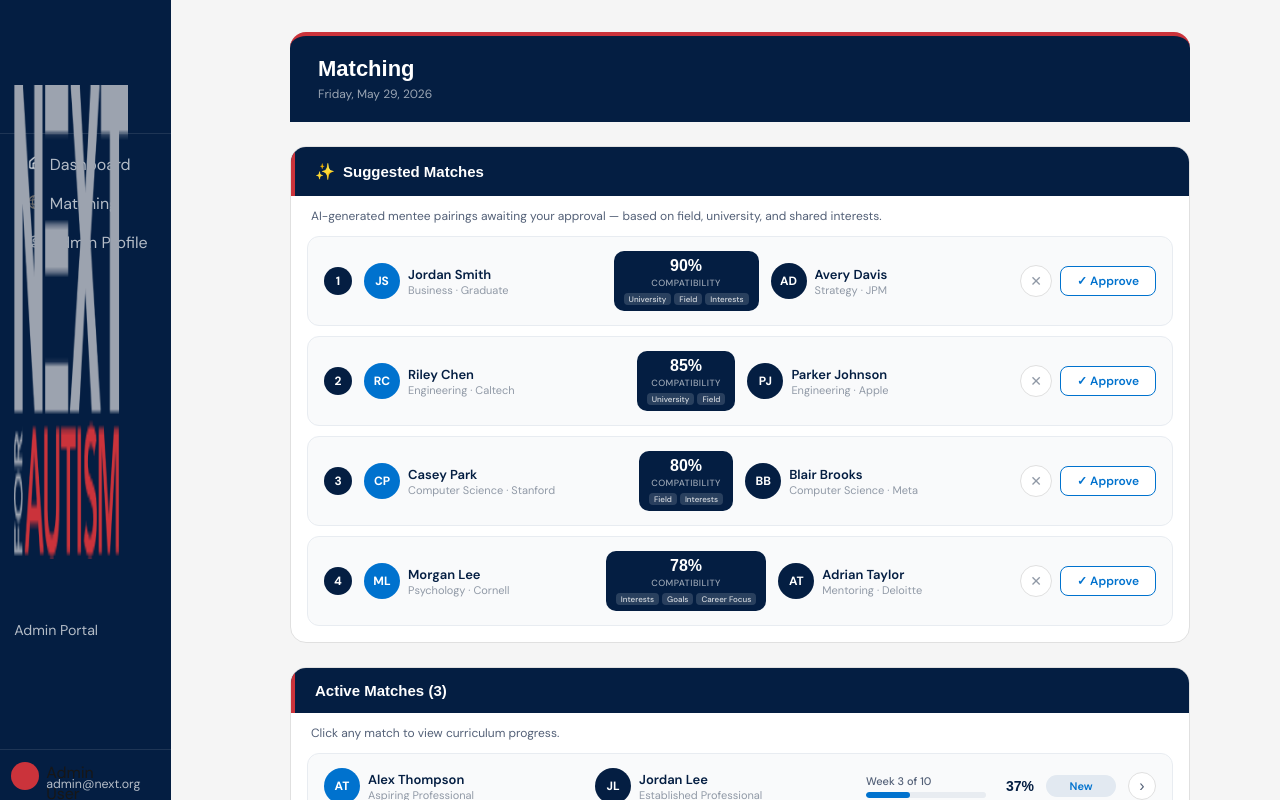
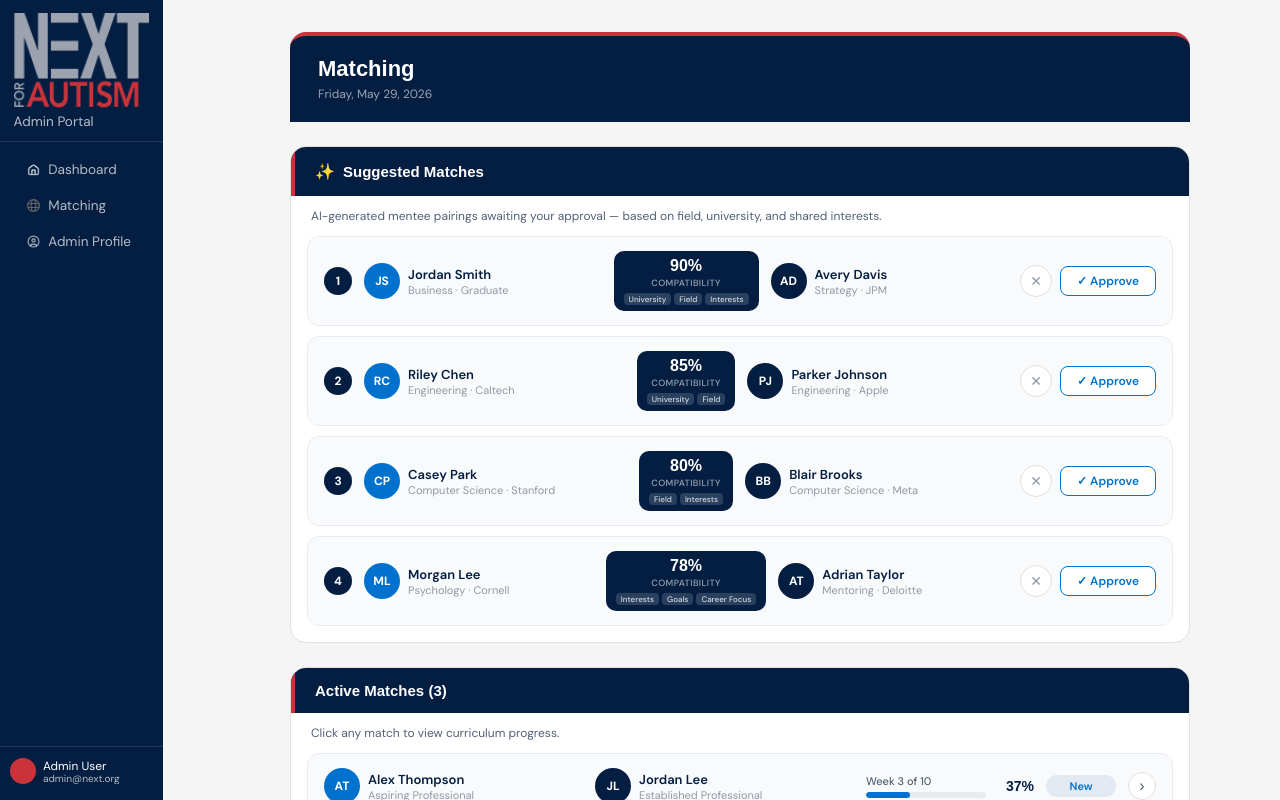
Before and after one commit to MentoredSP26/NextForAutism, a Next.js app in the folder matchingplatform/: page /matching in a window 1280 px wide. Shown: the top 800 px of the page. Built offline with nearby package versions, Linux system fonts and the light colour scheme.

Commit message:
fully fixed navbar

```diff
--- a/matchingplatform/src/components/NavButton/styles.css
+++ b/matchingplatform/src/components/NavButton/styles.css
@@ -8,35 +8,42 @@ body {
     display: flex;
     flex-direction: row;
     align-items: center;
-    padding: 0 0 0 1.11vw;   /* 16px / 1440px */
-    gap: 0.83vw;              /* 12px / 1440px */
-
-    width: 13.33vw;           /* 192px / 1440px */
-    height: 4.89vh;           /* 44px / 900px */
-
+    padding: 0 0 0 1.06vw;    /* 16 / 1512 */
+    gap: 0.79vw;              /* 12 / 1512 */
+    width: 12.7vw;            /* 192 / 1512 */
+    height: 4.48vh;           /* 44 / 982 */
     background: #041E42;
-
     flex: none;
     order: 0;
     align-self: stretch;
     flex-grow: 0;
     color: rgba(255, 255, 255, 0.7);
+    cursor: pointer;
 }
 
-.button:hover {
+.nav-button:hover {
     background-color: #CB333B;
 }
 
 .content {
-    gap: 0.11vh;              /* 1px / 900px */
-    padding-left: 1.11vw;     /* 16px / 1440px */
+    display: flex;
+    flex-direction: row;
+    align-items: center;
+    gap: 0.1vh;               /* 1 / 982 */
+    padding-left: 1.06vw;     /* 16 / 1512 */
 }
 
 .nav-logo {
-    width: 1.25vw;            /* 18px / 1440px */
-    padding-right: 0.21vw;    /* 3px / 1440px */
+    width: 1.19vw;            /* 18 / 1512 */
+    height: auto;             /* no stretching */
+    padding-right: 0.2vw;     /* 3 / 1512 */
+    flex: none;
 }
 
 .button-text {
-    padding-left: 0.42vw;     /* 6px / 1440px */
+    padding-left: 0.4vw;      /* 6 / 1512 */
+    font-size: clamp(11px, 1.06vw, 16px);
+    white-space: nowrap;
+    overflow: hidden;
+    text-overflow: ellipsis;
 }
--- a/matchingplatform/src/components/navbar/styles.css
+++ b/matchingplatform/src/components/navbar/styles.css
@@ -3,6 +3,8 @@
 body {
     font-family: 'DM Sans', sans-serif;
 }
+
+/* ─── NAVBAR ─── */
 
 .navBar {
     display: flex;
@@ -10,7 +12,7 @@ body {
     align-items: flex-start;
     padding: 0;
     position: fixed;
-    width: 13.33vw;      /* 192px / 1440px */
+    width: 12.7vw;            /* 192 / 1512 */
     height: 100vh;
     background: #041E42;
     flex: none;
@@ -20,9 +22,13 @@ body {
 
 .nav-top {
     box-sizing: border-box;
-    width: 13.33vw;          /* 192px / 1440px */
-    height: 16.75vh;         /* 150.75px / 900px */
-    border-bottom: 0.15vh solid rgba(255, 255, 255, 0.1);  /* 1.33px / 900px */
+    width: 12.7vw;
+    padding: 1.63vh 1.06vw;   /* 16px top/bottom, 16px left/right */
+    display: flex;
+    flex-direction: column;
+    align-items: flex-start;
+    gap: 0.81vh;               /* small gap between logo and text */
+    border-bottom: 0.14vh solid rgba(255, 255, 255, 0.1);
     background: #041E42;
     flex: none;
     order: 0;
@@ -30,42 +36,27 @@ body {
 }
 
 .logo {
-    display: flex;
-    flex-direction: column;
-    align-items: flex-start;
-    padding: 0;
-    position: absolute;
-    width: 66.67%;           /* 128px / 192px — relative to parent */
-    height: 59.31%;          /* 89.42px / 150.75px — relative to nav-top */
-    left: 8.33%;             /* 16px / 192px */
-    top: 10.61%;             /* 16px / 150.75px */
+    width: 10.58vw;
+    height: auto;
 }
 
 .nav-profile {
     display: flex;
     flex-direction: row;
     align-items: flex-start;
-    padding: 0;
-    position: absolute;
-    width: 83.33%;           /* 160px / 192px */
-    height: 1.78vh;          /* 16px / 900px */
-    left: 8.33%;             /* 16px / 192px */
-    top: 77.89%;             /* 117.42px / 150.75px */
+    width: 100%;
     font-weight: 400;
-    font-size: clamp(12px, 1.11vw, 16px);   /* 16px / 1440px, clamped */
+    font-size: clamp(11px, 1.06vw, 16px);
     line-height: 1;
     color: rgba(255, 255, 255, 0.7);
-    flex: none;
-    order: 0;
-    flex-grow: 1;
 }
 
 .navBar-buttons {
     display: flex;
     flex-direction: column;
     align-items: flex-start;
-    padding: 1.33vh 0 0;     /* 12px / 900px */
-    width: 13.33vw;
+    padding: 1.22vh 0 0;      /* 12 / 982 */
+    width: 12.7vw;
     flex: none;
     order: 1;
     flex-grow: 0;
@@ -75,15 +66,18 @@ body {
     box-sizing: border-box;
     display: flex;
     flex-direction: column;
+    justify-content: center;
     align-items: flex-start;
-    padding: 1.48vh 0.83vw 0;  /* 13.33px / 900px, 12px / 1440px */
-    width: 13.33vw;
-    height: 6.37vh;            /* 57.33px / 900px */
-    border-top: 0.15vh solid rgba(255, 255, 255, 0.1);
-    flex: none;
-    order: 2;
-    flex-grow: 0;
-    margin-top: auto;
+    padding: 1.36vh 0.79vw 2vh;  /* increased bottom padding from 1.36vh to 2vh */
+    width: 12.7vw;
+    height: auto;
+    min-height: 5.84vh;
+    border-top: 0.14vh solid rgba(255, 255, 255, 0.1);
+    background: #041E42;
+    position: fixed;
+    bottom: 0;
+    left: 0;
+    z-index: 2;
 }
 
 .bottom-content {
@@ -91,13 +85,9 @@ body {
     flex-direction: row;
     align-items: center;
     padding: 0;
-    gap: 0.56vw;             /* 8px / 1440px */
-    width: 87.5%;            /* 168px / 192px */
-    height: 3.56vh;          /* 32px / 900px */
-    flex: none;
-    order: 0;
-    align-self: stretch;
-    flex-grow: 0;
+    gap: 0.53vw;              /* 8 / 1512 */
+    width: 100%;
+    height: 3.26vh;
 }
 
 .nav-profile-circle {
@@ -105,52 +95,40 @@ body {
     flex-direction: row;
     justify-content: center;
     align-items: center;
-    padding: 0;
-    width: 3.56vh;           /* 32px / 900px — keep square with vh */
-    height: 3.56vh;
+    min-width: 3.26vh;
+    width: 3.26vh;
+    height: 3.26vh;
     background: #CB333B;
     border-radius: 50%;
     flex: none;
-    order: 0;
-    flex-grow: 0;
+    flex-shrink: 0;           /* prevents it from shrinking or disappearing */
 }
 
 .user-text {
     display: flex;
     flex-direction: column;
     align-items: flex-start;
+    justify-content: center;
     padding: 0;
-    width: 54.24%;           /* 91.29px / 168px — relative to parent */
-    height: 3.56vh;
-    flex: none;
-    order: 1;
-    flex-grow: 0;
+    flex: 1;                  /* takes remaining space */
+    height: 3.26vh;
+    overflow: hidden;
 }
 
 .user-name {
-    display: flex;
-    flex-direction: row;
-    align-items: flex-start;
-    padding: 0;
     width: 100%;
-    height: 50%;             /* half of user-text */
-    flex: none;
-    order: 0;
-    align-self: stretch;
-    flex-grow: 0;
+    font-size: clamp(10px, 0.93vw, 14px);
+    color: #ffffff;
+    white-space: nowrap;
+    overflow: hidden;
+    text-overflow: ellipsis;
 }
 
 .user-email {
-    display: flex;
-    flex-direction: row;
-    align-items: flex-start;
-    padding: 0;
     width: 100%;
-    height: 50%;
-    font-size: clamp(11px, 0.97vw, 14px);   /* 14px / 1440px */
+    font-size: clamp(9px, 0.79vw, 12px);
     color: rgba(255, 255, 255, 0.7);
-    flex: none;
-    order: 1;
-    align-self: stretch;
-    flex-grow: 0;
+    white-space: nowrap;
+    overflow: hidden;
+    text-overflow: ellipsis;
 }
```
